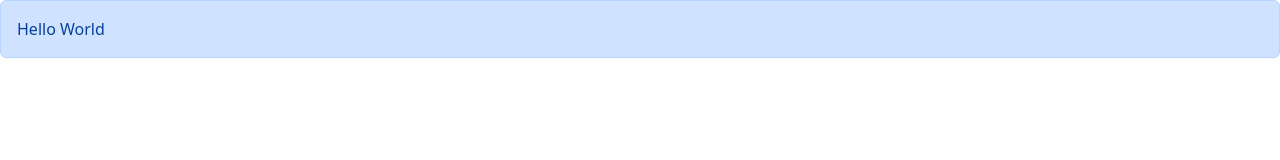
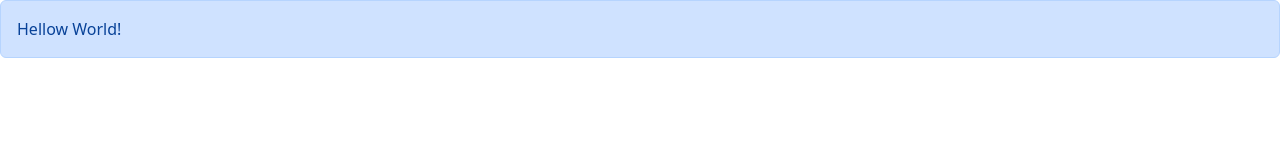
Before and after one commit to DESHIKATHEEKSHANI/react-app, a React (Vite) app: page / in a window 1280 px wide. Shown: the top 160 px of the page. Built offline with nearby package versions, Linux system fonts and the light colour scheme.

Commit message:
fix: update Alert component to use children prop for content rendering

```diff
--- a/src/App.tsx
+++ b/src/App.tsx
@@ -3,7 +3,9 @@ import Alert from "./components/Alert";
 function App() {
     return (
         <div>
-            <Alert text="Hello World"/>
+            <Alert>
+            Hellow <span>World!</span>
+            </ Alert>
         </div>
     );
 }
--- a/src/components/Alert.tsx
+++ b/src/components/Alert.tsx
@@ -1,10 +1,12 @@
+import { ReactNode } from "react";
+
 interface Props{
-    text: string;
+    children : ReactNode;
 }
 
-const Alert = ({text} : Props) => {
+const Alert = ({children} : Props) => {
   return (
-    <div className='alert alert-primary'>{text}</div>
+    <div className='alert alert-primary'>{children}</div>
   )
 }
 
```
